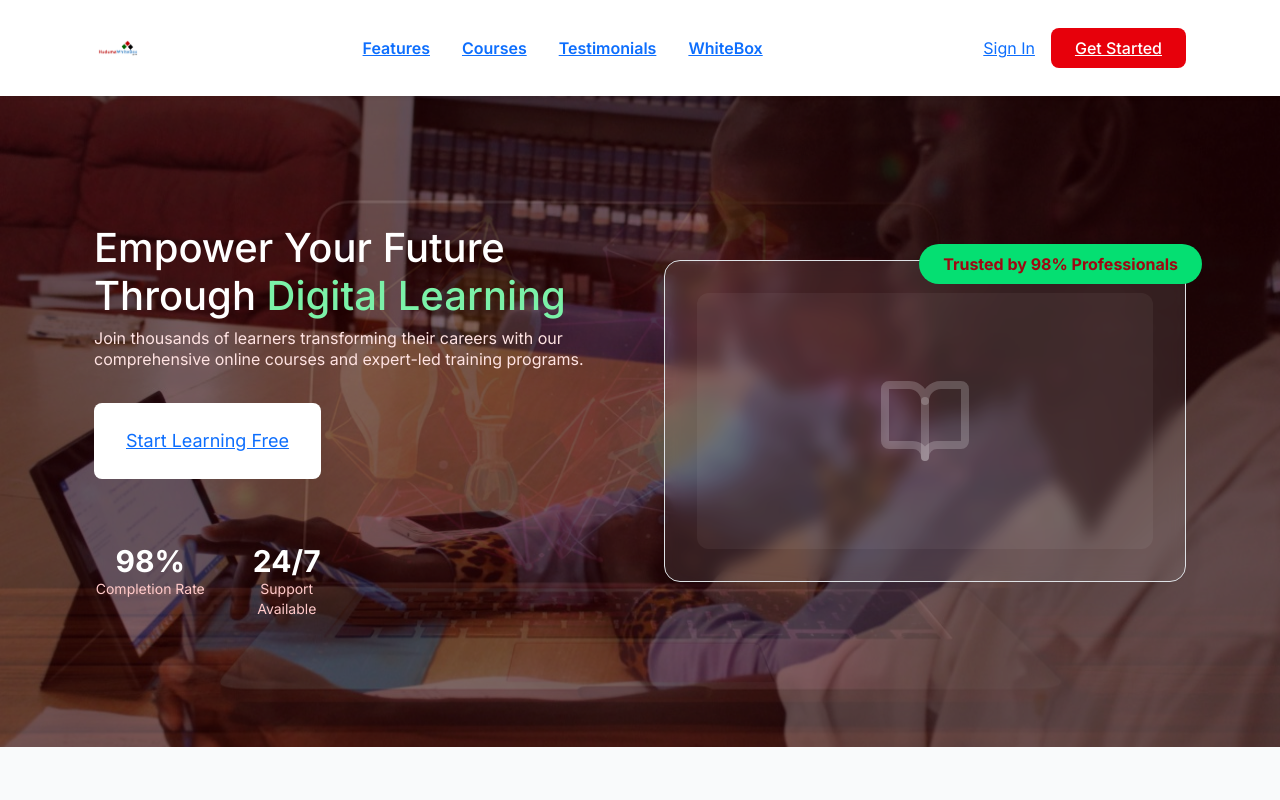
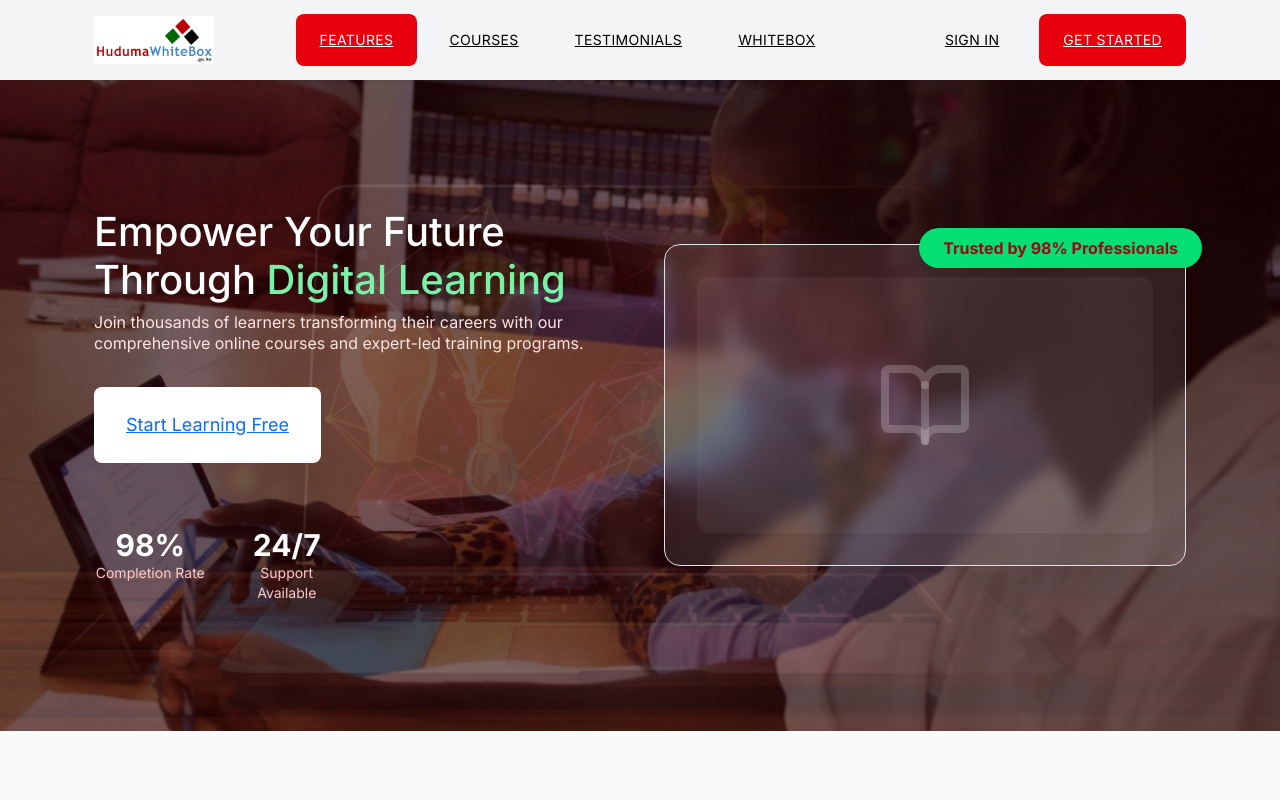
Before and after one commit to riantechy/E-learning, a Next.js app in the folder frontend/: page / in a window 1280 px wide. Shown: the top 800 px of the page. Built offline with nearby package versions, Linux system fonts and the light colour scheme; no server answers.

Commit message:
nav link

```diff
--- a/frontend/app/page.tsx
+++ b/frontend/app/page.tsx
@@ -40,6 +40,7 @@ export default function LandingPage() {
   const [categories, setCategories] = useState<Record<string, string>>({});
   const [featuredCourses, setFeaturedCourses] = useState<Course[]>([]);
   const [loading, setLoading] = useState(true);
+  const [activeLink, setActiveLink] = useState("#features");
   const [stats, setStats] = useState([
     { value: '98%', label: 'Completion Rate' },
     { value: '24/7', label: 'Support Available' }
@@ -84,6 +85,13 @@ export default function LandingPage() {
 
     fetchData();
   }, []);
+
+  const navItems = [
+    { name: "Features", href: "#features" },
+    { name: "Courses", href: "#courses" },
+    { name: "Testimonials", href: "#testimonials" },
+    { name: "WhiteBox", href: "http://10.241.18.19/whitebox/index.php", external: true },
+  ];
 
   const getCategoryName = (category: string | { id: string; name: string }) => {
     if (typeof category === 'string') {
@@ -153,49 +161,57 @@ export default function LandingPage() {
   return (
     <div className="min-h-screen bg-white">
       {/* Navigation */}
-      <nav className="bg-white shadow-sm sticky top-0 z-50">
+      <nav className="bg-gray-100 shadow-sm sticky top-0 z-50">
       <div className="container mx-auto px-4 sm:px-6 lg:px-8">
-          <div className="flex justify-between items-center py-4">
+        <div className="flex justify-between items-center">
+          {/* Logo */}
           <div className="flex items-center space-x-3">
-              <div className="w-12 h-12 flex items-center justify-center">
+            <div className="w-30 h-20 flex items-center justify-center">
               <img
                 src="/images/download.png"
                 alt="ICTA Logo"
-                  className="h-10 w-10 object-contain"
+                className="h-20 w-30 object-contain"
               />
             </div>
-              {/* <span className="text-xl font-bold text-gray-900 hidden sm:block">ICTA e-Learning</span> */}
           </div>
 
-            <div className="hidden md:flex items-center space-x-8">
-              <a href="#features" className="text-gray-700 font-semibold hover:text-red-600 transition-colors">Features</a>
-              <a href="#courses" className="text-gray-700 font-semibold hover:text-red-600 transition-colors">Courses</a>
-              <a href="#testimonials" className="text-gray-700 font-semibold hover:text-red-600 transition-colors">Testimonials</a>
+          {/* Nav Links */}
+          <div className="hidden md:flex items-center space-x-2">
+            {navItems.map((item) => (
               <a
-                href="http://10.241.18.19/whitebox/index.php"
-                className="text-gray-700 font-semibold hover:text-red-600 transition-colors"
+                key={item.name}
+                href={item.href}
                 onClick={(e) => {
-                  if (confirm("You are being redirected to the WhiteBox platform. Do you want to proceed?")) {
-                    // Allow default navigation to proceed in the same window
-                  } else {
+                  if (item.external) {
+                    if (!confirm("You are being redirected to the WhiteBox platform. Do you want to proceed?")) {
                       e.preventDefault();
                     }
+                  } else {
+                    setActiveLink(item.href);
+                  }
                 }}
+                className={`no-underline font-bold text-black px-4 py-3 rounded-lg uppercase text-sm tracking-wide transition-all duration-300 ${
+                  activeLink === item.href
+                    ? "bg-red-600 text-white"
+                    : "hover:text-red-600 hover:bg-gray-200"
+                }`}
               >
-                WhiteBox
+                {item.name}
               </a>
+            ))}
           </div>
 
+          {/* Auth Buttons */}
           <div className="flex items-center space-x-4">
             <Link
               href="/login"
-                className="text-gray-700 hover:text-red-600 transition-colors hidden sm:block"
+              className="no-underline font-bold text-black hover:text-red-600 hover:bg-gray-200 transition-all duration-300 uppercase text-sm tracking-wide px-4 py-3 rounded-lg hidden sm:block"
             >
               Sign In
             </Link>
             <Link
               href="/register"
-                className="bg-red-600 text-white px-6 py-2 rounded-lg hover:bg-red-700 transition-colors font-medium"
+              className="bg-red-600 text-white px-6 py-3 rounded-lg hover:bg-red-700 transition-all duration-300 font-bold uppercase text-sm tracking-wide"
             >
               Get Started
             </Link>
@@ -203,6 +219,7 @@ export default function LandingPage() {
         </div>
       </div>
     </nav>
+
 
       {/* Hero Section */}
       <section className="relative text-white py-20 lg:py-32 overflow-hidden">
```
Lines whose indentation alone changed are shown as unchanged.
